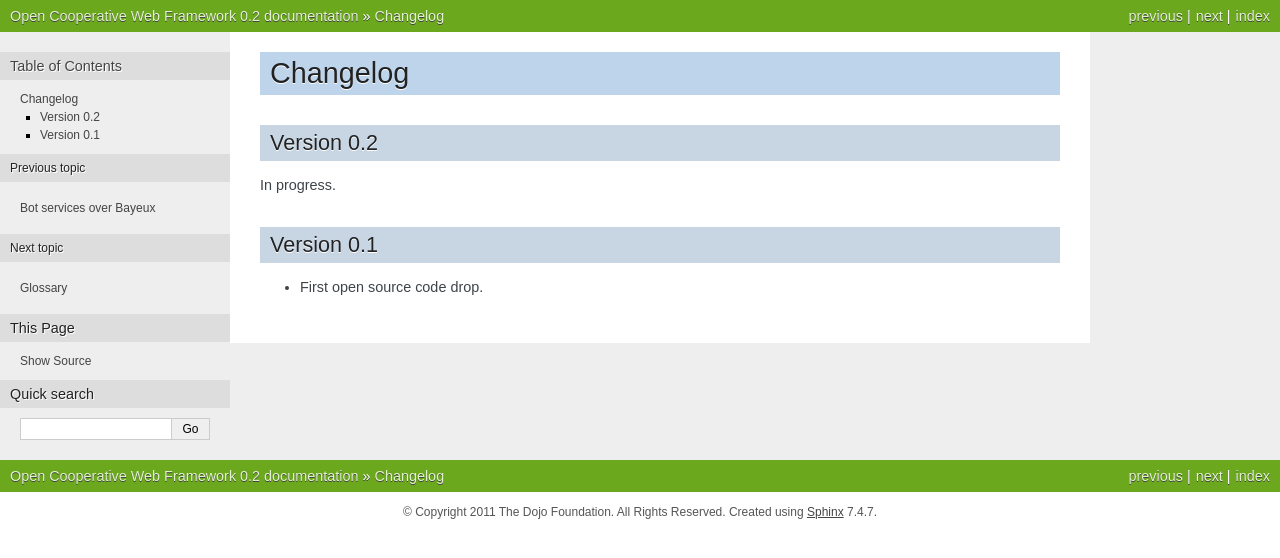
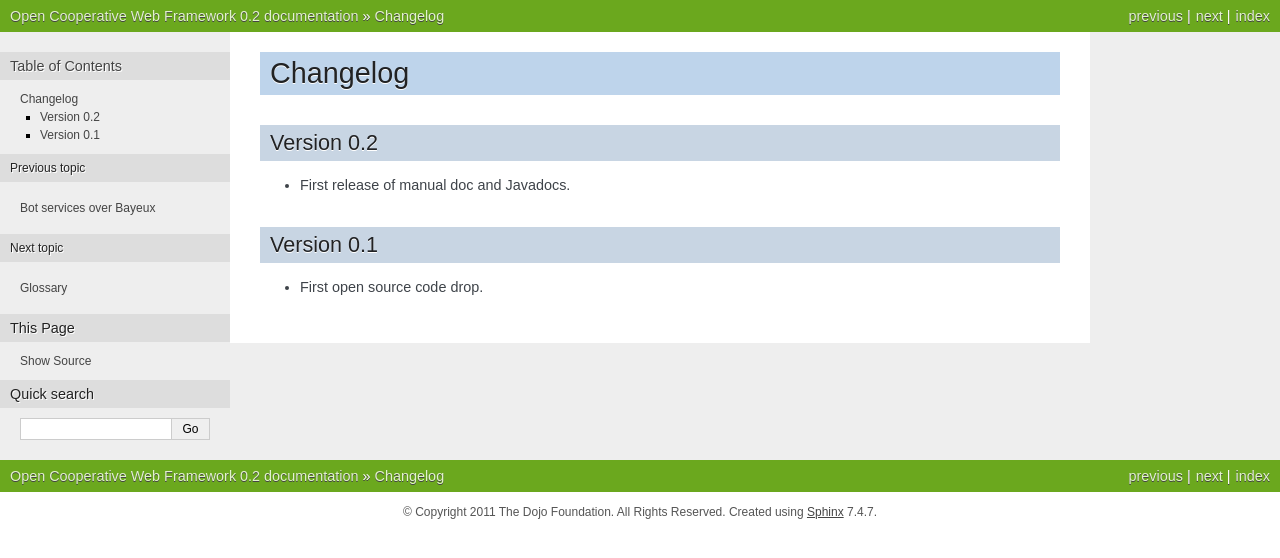
Before and after one commit to opencoweb/coweb, a Sphinx documentation site: the page built from docs/changelog.rst, in a window 1280 px wide. Shown: the top 558 px of the page. Built offline with Sphinx 7.4.7, drawn with Linux system fonts in a browser that asks for light colours.

Commit message:
Update doc changelog for 0.2

```diff
--- a/docs/changelog.rst
+++ b/docs/changelog.rst
@@ -4,8 +4,7 @@ Changelog
 Version 0.2
 ~~~~~~~~~~~
 
-In progress.
-
+* First release of manual doc and Javadocs.
 
 Version 0.1
 ~~~~~~~~~~~
```
